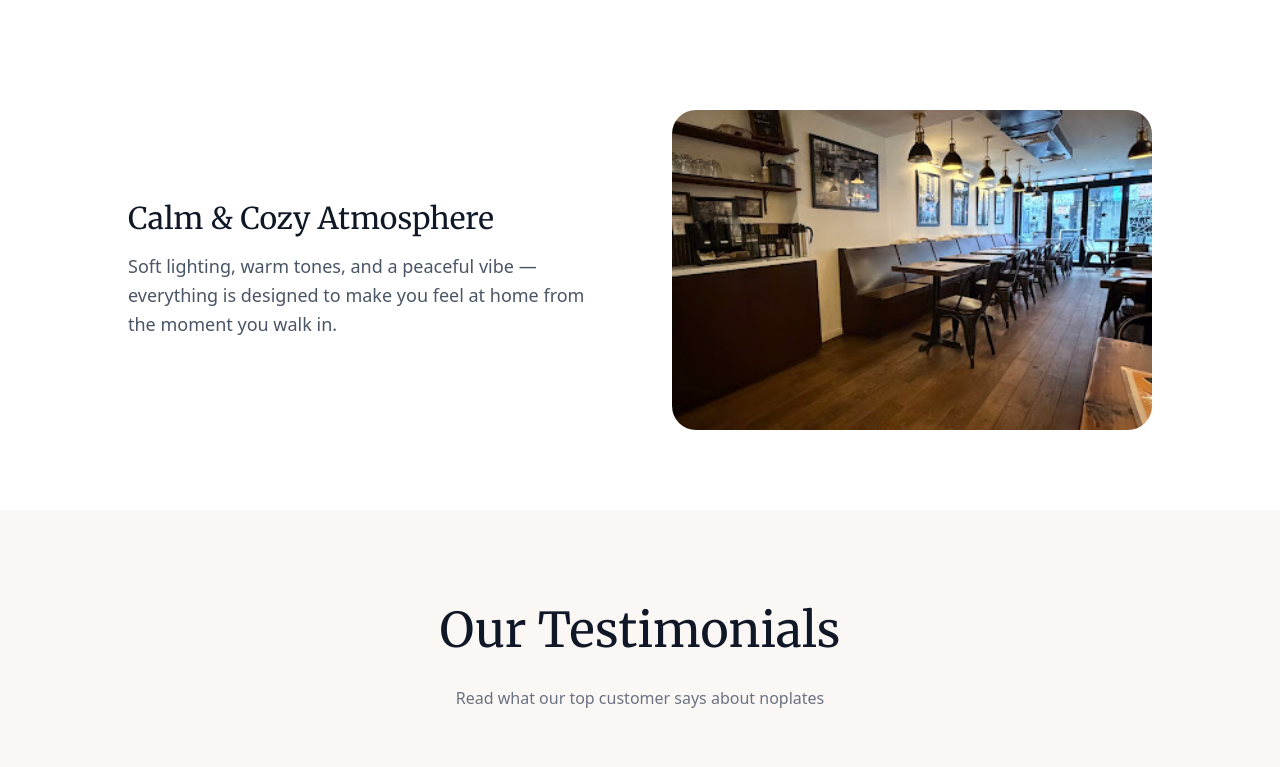
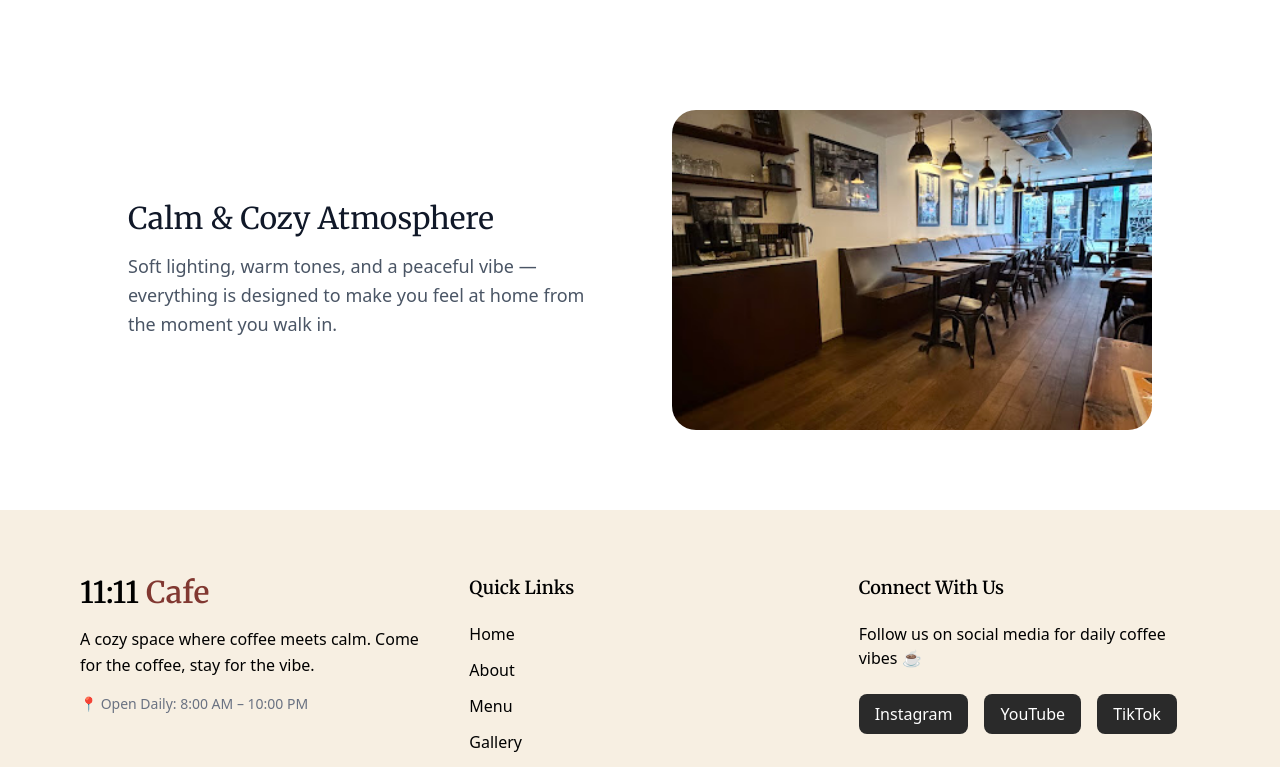
Before and after one commit to 321456987737/11cafe, a Next.js app: page /About in a window 1280 px wide. Shown: the part 4644-5411 px from the top of the page. Built offline with nearby package versions, Linux system fonts and the light colour scheme.

Commit message:
completed

```diff
--- a/src/app/About/page.js
+++ b/src/app/About/page.js
@@ -18,7 +18,7 @@ const Page = () => {
       <MissionVision />
       <TeamCarousel />
       <Experience/>
-      <Testimonials />
+      {/* <Testimonials /> */}
     </div>
   )
 }
--- a/src/components/about/testimonials.js
+++ b/src/components/about/testimonials.js
@@ -48,7 +48,7 @@ const TestimonialCarousel = () => {
   }, [emblaApi, onSelect]);
 
   return (
-    <motion.div className="w-full bg-[#faf7f4] py-24 px-6 flex justify-center">
+    <motion.div className="w-full h-full bg-[#faf7f4] py-24 px-6 flex justify-center">
       <div className="max-w-3xl w-full text-center space-y-12">
         {/* Heading */}
         <div>
```
